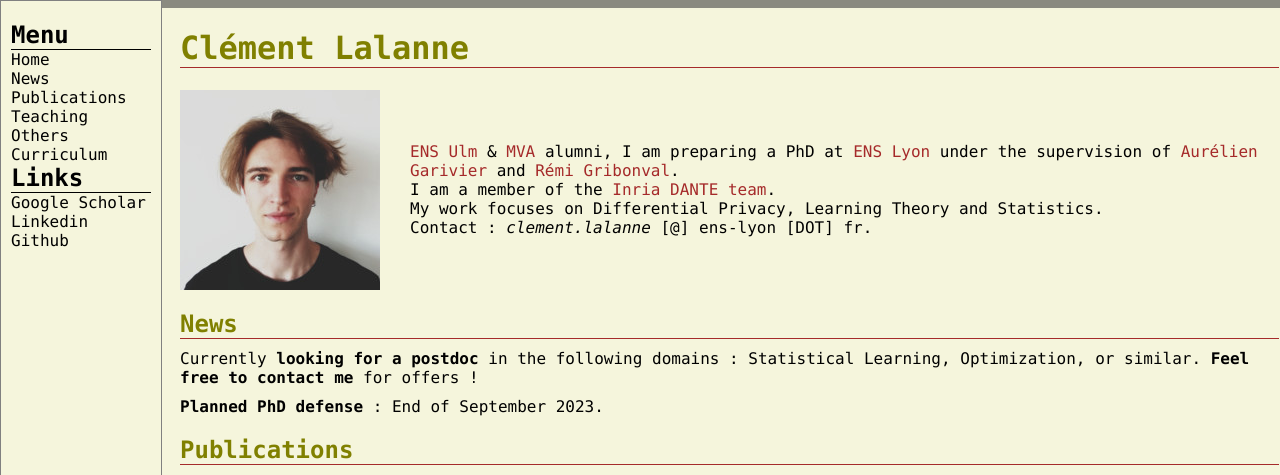
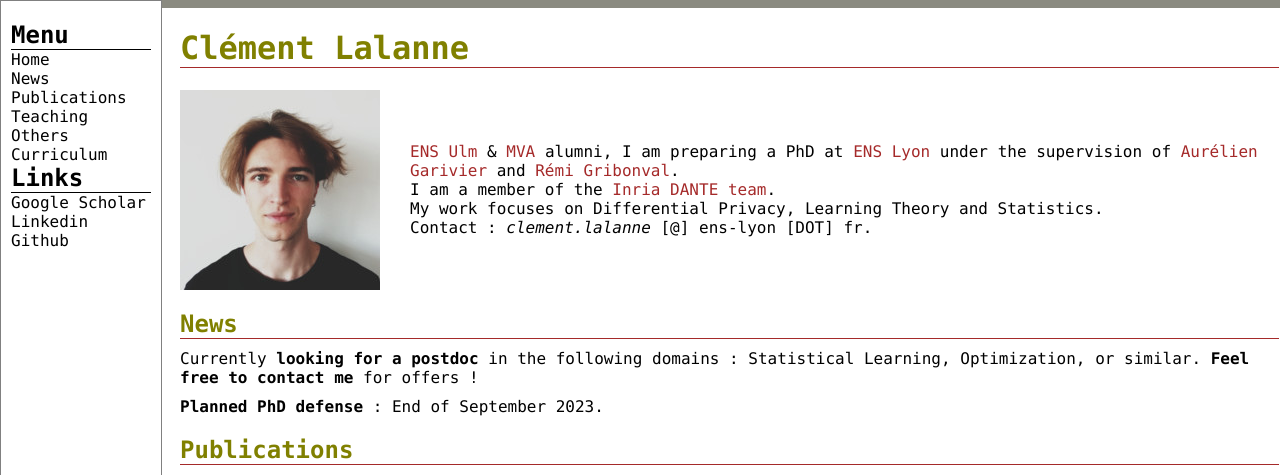
Before and after one commit to clemlal/clemlal.github.io, a Jekyll site: the page index.html, which Jekyll copies as it is, in a window 1280 px wide and 1400 px high. Shown: the top 475 px of the window. Built offline with Jekyll 4.4.1, drawn with Linux system fonts in a browser that asks for light colours; grey boxes are pictures that could not be loaded.

Commit message:
Update index.html

```diff
--- a/index.html
+++ b/index.html
@@ -5,7 +5,7 @@
   <style>
     .container {
       overflow: scroll; /* add a scroll bar to the container */
-      background-color: beige;
+      background-color: rgb(255, 255, 255);
       font-family: "Lucida Console", monospace;
       border-left: 1px solid grey;
       padding: 0 90px 0;
@@ -22,7 +22,7 @@
     }
     .nav {
       width: 120px;
-      background-color: beige;
+      background-color: rgb(255, 255, 255);
       padding: 20px;
       border: 1px solid grey;
       position: fixed;
@@ -50,7 +50,7 @@
     }
     .main {
       margin: 0 -20px;
-      background-color: beige;
+      background-color: rgb(255, 255, 255);
       width: 100%;
     }
     .main h1 {
```
